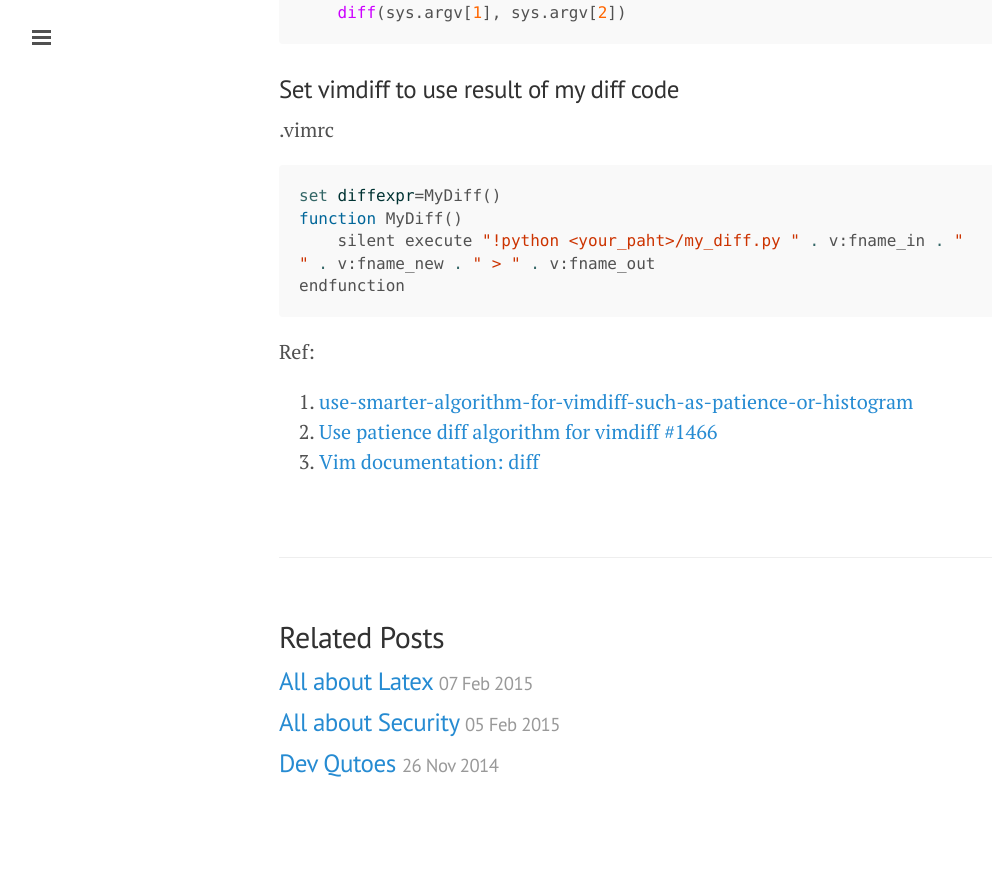
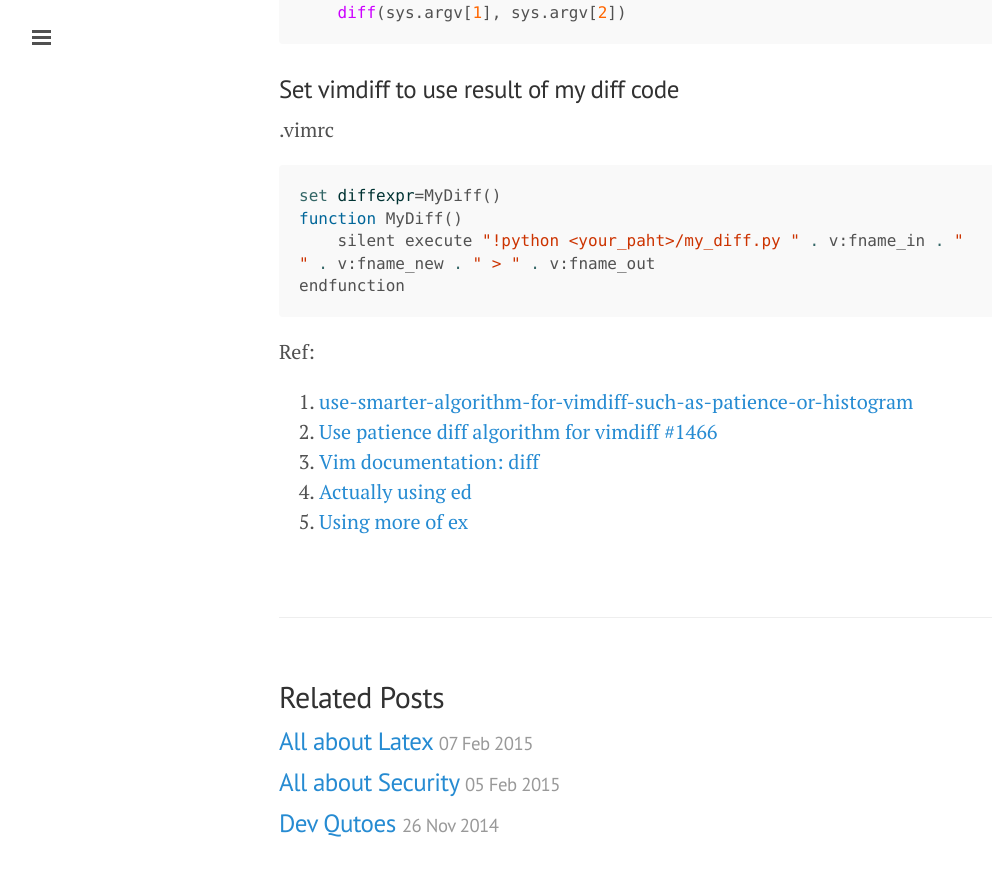
Before and after one commit to ibotdotout/ibotdotout.github.io, a Jekyll site: the page built from _posts/2015-01-23-vimdiff-custom.md, in a window 1280 px wide and 900 px high, scrolled down 2903 px. Shown: the top 876 px of the window, without its empty margins (1-993 px from the left). Built offline with Jekyll 4.4.1, drawn with Linux system fonts in a browser that asks for light colours; Markdown is read by kramdown in place of the engine named in the settings; before the commit the page ends 3743 px from its top, so only the background shows below that.

Commit message:
update ref ed, ex

```diff
--- a/_posts/2015-01-23-vimdiff-custom.md
+++ b/_posts/2015-01-23-vimdiff-custom.md
@@ -138,3 +138,5 @@ Ref:
 1. [use-smarter-algorithm-for-vimdiff-such-as-patience-or-histogram](http://takaaki-kasai-tech.blogspot.com/2014/07/use-smarter-algorithm-for-vimdiff-such-as-patience-or-histogram.html)
 2. [Use patience diff algorithm for vimdiff #1466](https://github.com/neovim/neovim/issues/1466)
 3. [Vim documentation: diff](http://vimdoc.sourceforge.net/htmldoc/diff.html#diff-options)
+4. [Actually using ed](http://blog.sanctum.geek.nz/actually-using-ed/)
+5. [Using more of ex](http://blog.sanctum.geek.nz/using-more-of-ex/)
```
